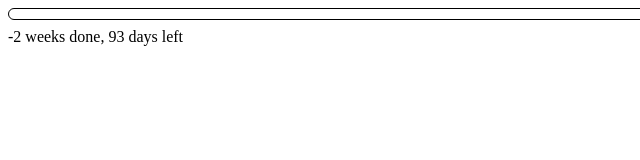
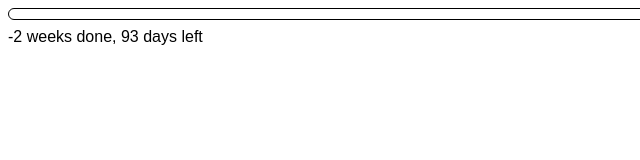
Before and after one commit to madeleine101/progbar2.0, a plain HTML site: page index.html in a window 1280 px wide. Shown: the full height of the page, 0-640 px from the left. Drawn offline with Linux system fonts and the light colour scheme.

Commit message:
Update index.html

```diff
--- a/index.html
+++ b/index.html
@@ -4,7 +4,7 @@
 <div class="progress" style="border-radius: 10px;  margin-bottom: 0.5em;  border: 1px solid #000">
   <div id="progress-bar"  style=" border-radius:10px ; background-color: #2E86C1; height: 10px; width: 0%"></div>
 </div>
-<div id="countdown"></div>
+<div id="countdown" style="font-family: sans-serif"></div>
 
 <script type="text/javascript">
   function getDaysRemaining(endtime){
```
